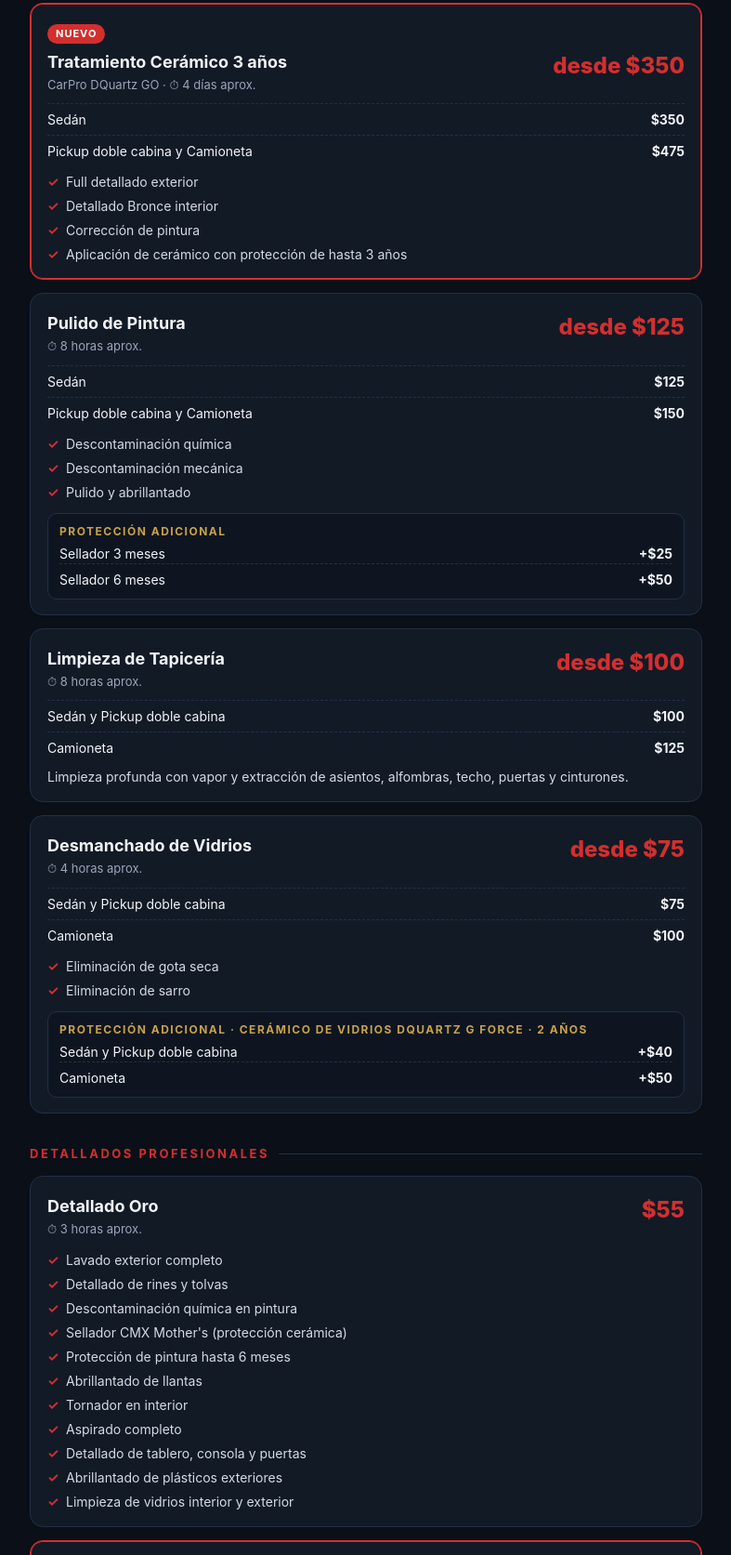
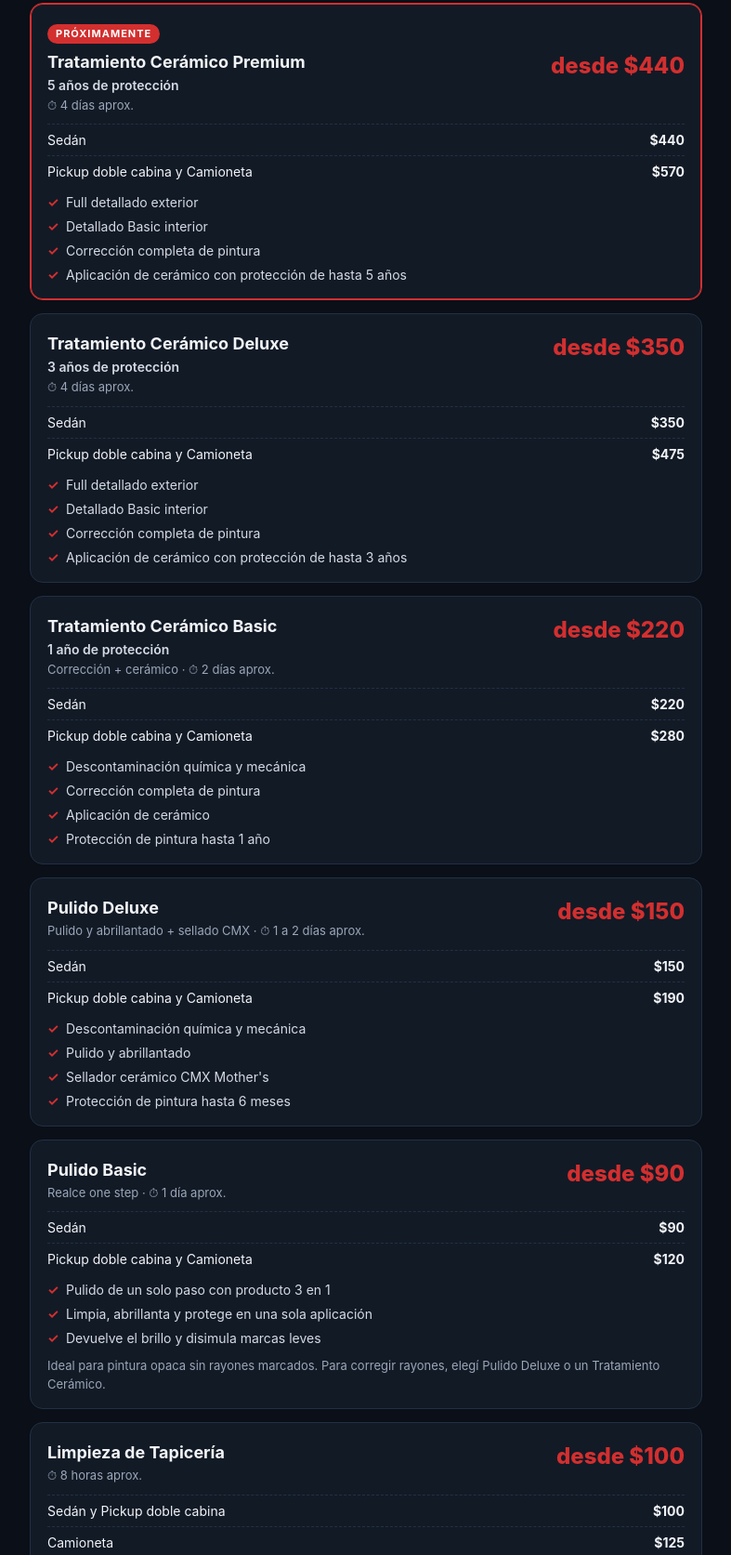
Before and after one commit to andradecarwash-cyber/Cat-logo-de-Servicios-Andrade-Detailing-, a plain HTML site: page index.html in a window 1280 px wide. Shown: the part 392-2065 px from the top of the page at 93% size, without its empty margins (246-1033 px from the left). Drawn offline with Linux system fonts and the light colour scheme.

Commit message:
Add files via upload

```diff
--- a/index.html
+++ b/index.html
@@ -27,6 +27,7 @@
   .name{font-size:18px;font-weight:700}
   .tag{display:inline-block;font-size:11px;font-weight:700;letter-spacing:1px;text-transform:uppercase;background:var(--red);color:#fff;border-radius:999px;padding:2px 9px;margin-bottom:6px}
   .price{font-size:24px;font-weight:800;color:var(--red);white-space:nowrap;text-align:right}
+  .sub{font-size:14px;font-weight:600;color:#d5dbe4;margin-top:1px}
   .time{color:var(--muted);font-size:13px;margin-top:2px}
   .tiers{margin-top:10px;display:grid;gap:6px}
   .tier{display:flex;justify-content:space-between;font-size:14px;border-top:1px dashed var(--line);padding-top:6px}
@@ -72,9 +73,26 @@
   <h2>Servicios Premium</h2>
 
   <div class="card featured">
-    <span class="tag">Nuevo</span>
+    <span class="tag">Próximamente</span>
     <div class="top">
-      <div><div class="name">Tratamiento Cerámico 3 años</div><div class="time">CarPro DQuartz GO · ⏱ 4 días aprox.</div></div>
+      <div><div class="name">Tratamiento Cerámico Premium</div><div class="sub">5 años de protección</div><div class="time">⏱ 4 días aprox.</div></div>
+      <div class="price">desde $440</div>
+    </div>
+    <div class="tiers">
+      <div class="tier"><span>Sedán</span><b>$440</b></div>
+      <div class="tier"><span>Pickup doble cabina y Camioneta</span><b>$570</b></div>
+    </div>
+    <ul>
+      <li>Full detallado exterior</li>
+      <li>Detallado Basic interior</li>
+      <li>Corrección completa de pintura</li>
+      <li>Aplicación de cerámico con protección de hasta 5 años</li>
+    </ul>
+  </div>
+
+  <div class="card">
+    <div class="top">
+      <div><div class="name">Tratamiento Cerámico Deluxe</div><div class="sub">3 años de protección</div><div class="time">⏱ 4 días aprox.</div></div>
       <div class="price">desde $350</div>
     </div>
     <div class="tiers">
@@ -83,31 +101,61 @@
     </div>
     <ul>
       <li>Full detallado exterior</li>
-      <li>Detallado Bronce interior</li>
-      <li>Corrección de pintura</li>
+      <li>Detallado Basic interior</li>
+      <li>Corrección completa de pintura</li>
       <li>Aplicación de cerámico con protección de hasta 3 años</li>
     </ul>
   </div>
 
   <div class="card">
     <div class="top">
-      <div><div class="name">Pulido de Pintura</div><div class="time">⏱ 8 horas aprox.</div></div>
-      <div class="price">desde $125</div>
+      <div><div class="name">Tratamiento Cerámico Basic</div><div class="sub">1 año de protección</div><div class="time">Corrección + cerámico · ⏱ 2 días aprox.</div></div>
+      <div class="price">desde $220</div>
     </div>
     <div class="tiers">
-      <div class="tier"><span>Sedán</span><b>$125</b></div>
-      <div class="tier"><span>Pickup doble cabina y Camioneta</span><b>$150</b></div>
+      <div class="tier"><span>Sedán</span><b>$220</b></div>
+      <div class="tier"><span>Pickup doble cabina y Camioneta</span><b>$280</b></div>
     </div>
     <ul>
-      <li>Descontaminación química</li>
-      <li>Descontaminación mecánica</li>
+      <li>Descontaminación química y mecánica</li>
+      <li>Corrección completa de pintura</li>
+      <li>Aplicación de cerámico</li>
+      <li>Protección de pintura hasta 1 año</li>
+    </ul>
+  </div>
+
+  <div class="card">
+    <div class="top">
+      <div><div class="name">Pulido Deluxe</div><div class="time">Pulido y abrillantado + sellado CMX · ⏱ 1 a 2 días aprox.</div></div>
+      <div class="price">desde $150</div>
+    </div>
+    <div class="tiers">
+      <div class="tier"><span>Sedán</span><b>$150</b></div>
+      <div class="tier"><span>Pickup doble cabina y Camioneta</span><b>$190</b></div>
+    </div>
+    <ul>
+      <li>Descontaminación química y mecánica</li>
       <li>Pulido y abrillantado</li>
+      <li>Sellador cerámico CMX Mother's</li>
+      <li>Protección de pintura hasta 6 meses</li>
     </ul>
-    <div class="addon">
-      <div class="addon-title">Protección adicional</div>
-      <div class="tier" style="border-top:0;padding-top:0"><span>Sellador 3 meses</span><b>+$25</b></div>
-      <div class="tier"><span>Sellador 6 meses</span><b>+$50</b></div>
+  </div>
+
+  <div class="card">
+    <div class="top">
+      <div><div class="name">Pulido Basic</div><div class="time">Realce one step · ⏱ 1 día aprox.</div></div>
+      <div class="price">desde $90</div>
     </div>
+    <div class="tiers">
+      <div class="tier"><span>Sedán</span><b>$90</b></div>
+      <div class="tier"><span>Pickup doble cabina y Camioneta</span><b>$120</b></div>
+    </div>
+    <ul>
+      <li>Pulido de un solo paso con producto 3 en 1</li>
+      <li>Limpia, abrillanta y protege en una sola aplicación</li>
+      <li>Devuelve el brillo y disimula marcas leves</li>
+    </ul>
+    <p class="desc" style="color:var(--muted);font-size:13px">Ideal para pintura opaca sin rayones marcados. Para corregir rayones, elegí Pulido Deluxe o un Tratamiento Cerámico.</p>
   </div>
 
   <div class="card">
@@ -136,7 +184,7 @@
       <li>Eliminación de sarro</li>
     </ul>
     <div class="addon">
-      <div class="addon-title">Protección adicional · Cerámico de vidrios DQuartz G Force · 2 años</div>
+      <div class="addon-title">Protección adicional · Cerámico de vidrios · 2 años</div>
       <div class="tier" style="border-top:0;padding-top:0"><span>Sedán y Pickup doble cabina</span><b>+$40</b></div>
       <div class="tier"><span>Camioneta</span><b>+$50</b></div>
     </div>
@@ -147,7 +195,7 @@
 
   <div class="card">
     <div class="top">
-      <div><div class="name">Detallado Oro</div><div class="time">⏱ 3 horas aprox.</div></div>
+      <div><div class="name">Detallado Premium</div><div class="sub">Lavado</div><div class="time">⏱ 3 horas aprox.</div></div>
       <div class="price">$55</div>
     </div>
     <ul>
@@ -168,7 +216,7 @@
   <div class="card featured">
     <span class="tag">Recomendado</span>
     <div class="top">
-      <div><div class="name">Detallado Plata</div><div class="time">⏱ 2 horas aprox.</div></div>
+      <div><div class="name">Detallado Deluxe</div><div class="sub">Lavado</div><div class="time">⏱ 2 horas aprox.</div></div>
       <div class="price">$35</div>
     </div>
     <ul>
@@ -188,7 +236,7 @@
 
   <div class="card">
     <div class="top">
-      <div><div class="name">Detallado Bronce</div><div class="time">⏱ 1 hora aprox.</div></div>
+      <div><div class="name">Detallado Basic</div><div class="sub">Lavado</div><div class="time">⏱ 1 hora aprox.</div></div>
       <div class="price">$20</div>
     </div>
     <ul>
```
